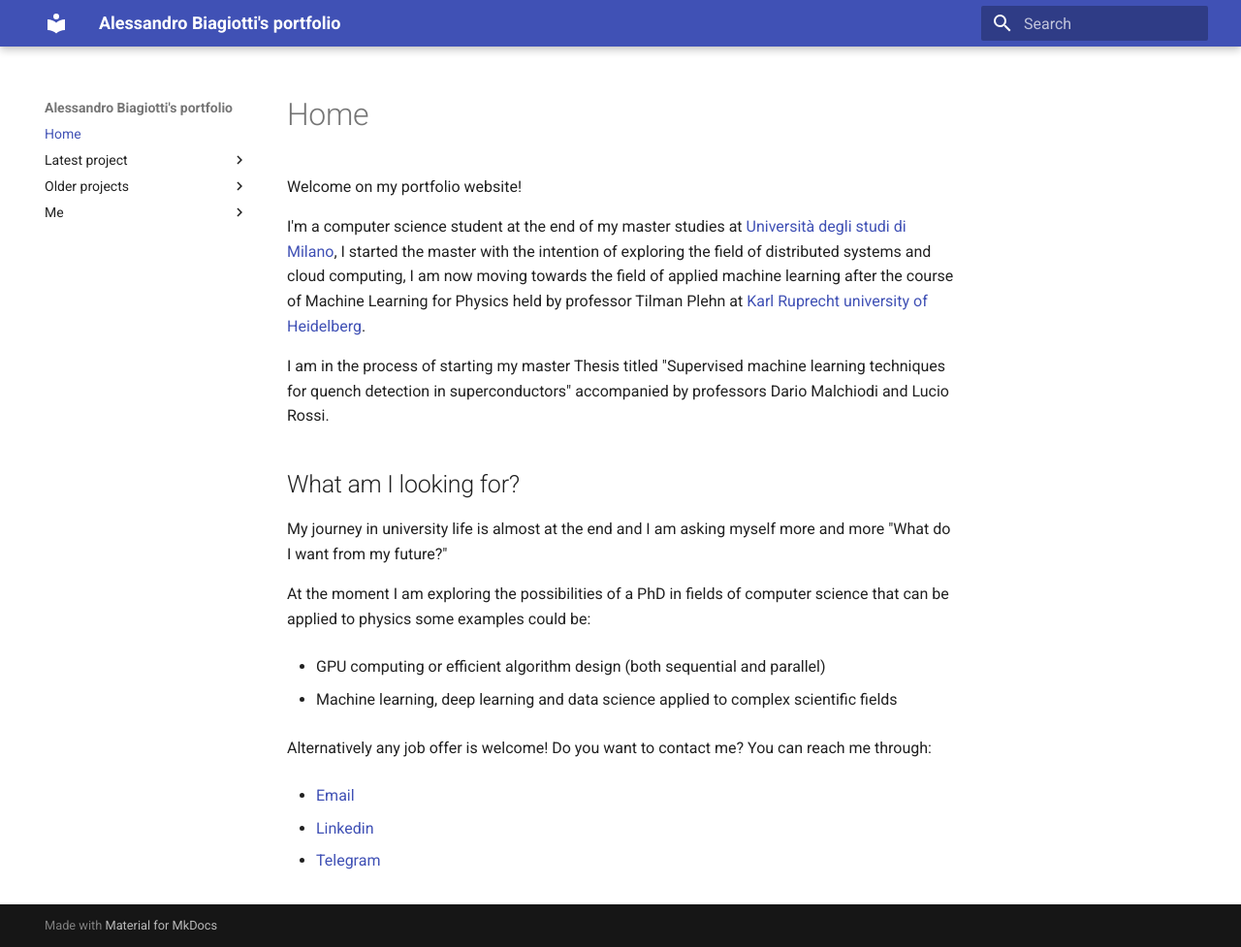
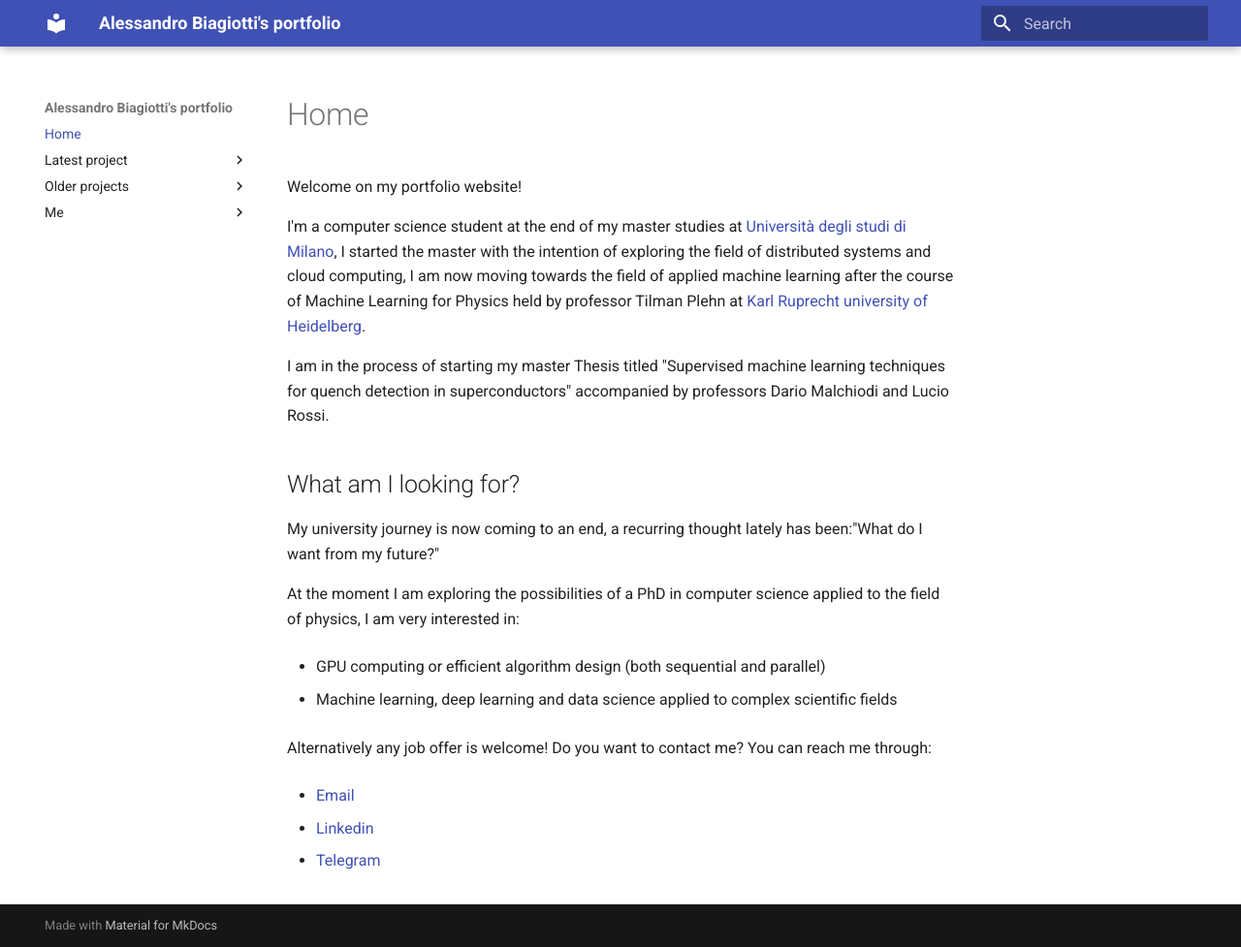
Before and after one commit to S3gmentati0nFault/S3gmentati0nFault.github.io, an MkDocs documentation site: the page built from docs/index.md, in a window 1280 px wide and 977 px high. Shown: the whole window at 97% size. Built offline with MkDocs 1.6.1 and Material for MkDocs 9.7.7, drawn with Linux system fonts in a browser that asks for light colours.

Commit message:
Rephrasing some horrible sentences

```diff
--- a/docs/index.md
+++ b/docs/index.md
@@ -5,11 +5,10 @@ I'm a computer science student at the end of my master studies at <a href="https
 I am in the process of starting my master Thesis titled "Supervised machine learning techniques for quench detection in superconductors" accompanied by professors Dario Malchiodi and Lucio Rossi.
 
 <h2> What am I looking for? </h2>
-My journey in university life is almost at the end and I am asking myself more and more "What do I
-want from my future?"
+My university journey is now coming to an end, a recurring thought lately has been:"What do I want from my future?"
 
-At the moment I am exploring the possibilities of a PhD in fields of computer science that can be
-applied to physics some examples could be:
+At the moment I am exploring the possibilities of a PhD in computer science applied to the field of
+physics, I am very interested in:
 
 - GPU computing or efficient algorithm design (both sequential and parallel)
 
```
